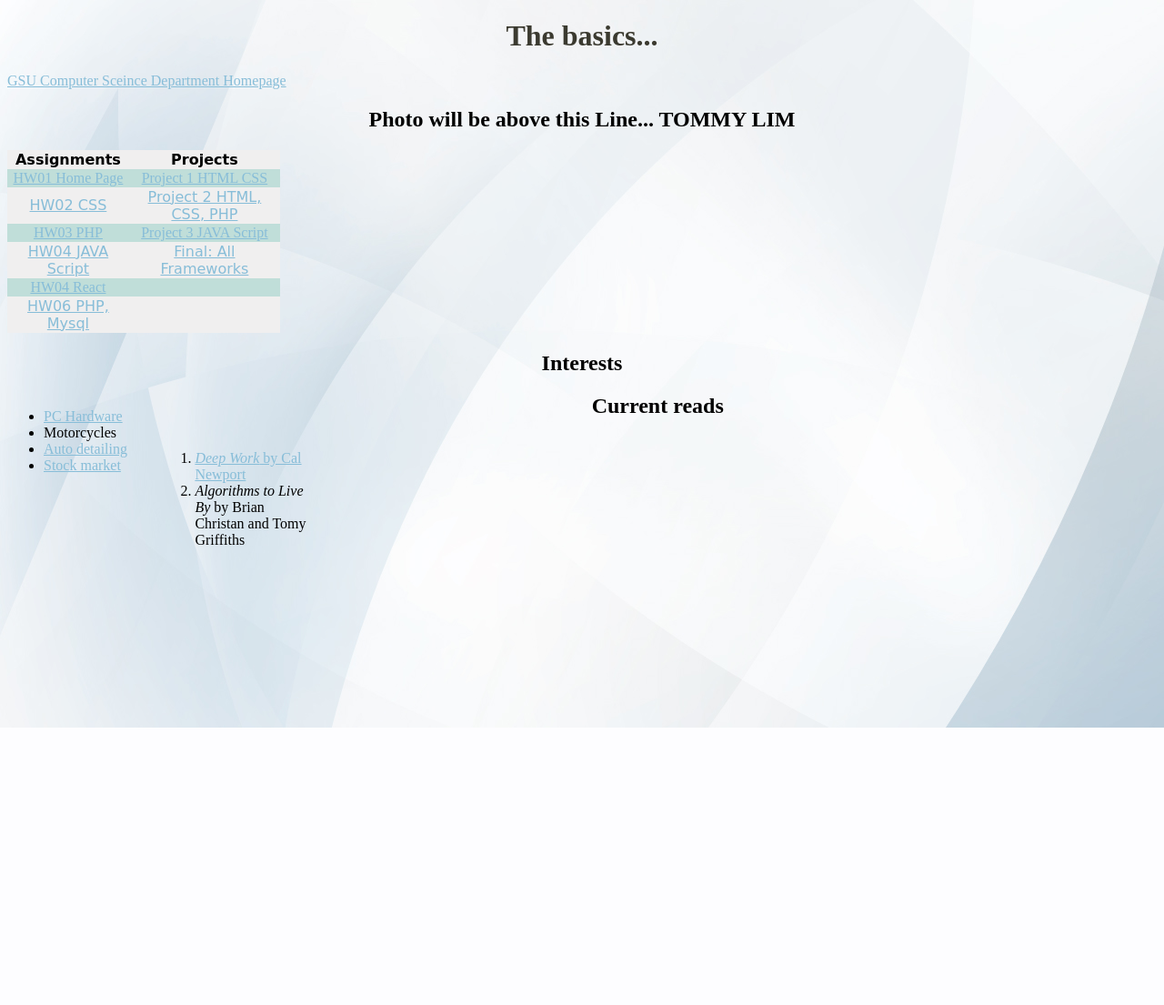
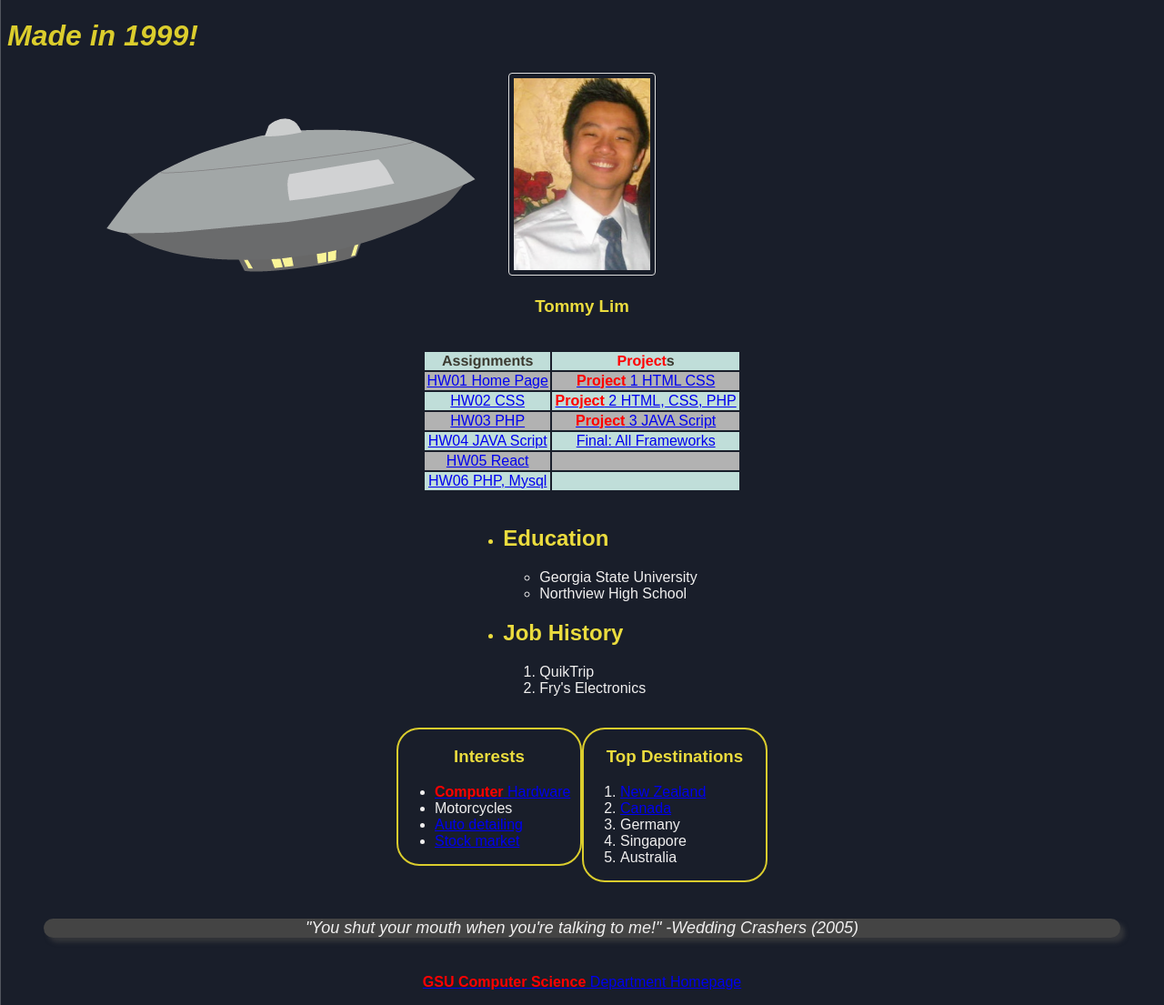
Before and after one commit to thomadeus/thomadeus.github.io, a PHP site: page / in a window 1280 px wide. Shown: the whole page at 91% size. Before the commit the page ends 800 px from the top, so only its background shows below. Run offline with PHP 8.4, Linux system fonts and the light colour scheme.

Commit message:
finished
push push push

```diff
--- a/wp_hw1_gitpage/dummypage.html
+++ b/wp_hw1_gitpage/dummypage.html
@@ -3,9 +3,11 @@
 <head>
     <meta charset="UTF-8">
     <meta name="viewport" content="width=device-width, initial-scale=1.0">
-    <title>Document</title>
+    <meta name="author" content="Tommy Lim">
+    <title>Tommy Lim GitHub Page WIP</title>
 </head>
 <body>
     <h1>UNDER CONSTRUCTION</h1>
+    <h2><a href="./index.html">Return to Tommy Lim's github page</a></h2>
 </body>
 </html>
--- a/wp_hw1_gitpage/index.html
+++ b/wp_hw1_gitpage/index.html
@@ -1,78 +1,110 @@
 <!DOCTYPE html>
 <html lang="en">
+    <!--Webpro Spring 20201-->
+    <!--Author: Tommy Lim-->
+    <!--Date: 02/03/2021-->
 <head>
     <meta charset="UTF-8">
     <meta name="viewport" content="width=device-width, initial-scale=1.0">
-    <title>Tommy Lim GitHub Page</title>
+    <meta name="author" content="Tommy Lim">
+    <title>Tommy Lim GitHub Page WIP</title>
     <link href="stylesheet.css" rel="stylesheet" type="text/css">
 </head>
 <body>
-    <h1>The basics...</h1>
-    <a href ="http://www.cs.gsu.edu/" target="_blank">GSU Computer Sceince Department Homepage</a>
-    <!-- PLACE PHOTO IMG HERE -->
-    <h2>Photo will be above this Line... TOMMY LIM </h2>
+    <h1 id="opening" class="shiftleft">Made in 1999!</h1>
+    <div>
+        <!-- PLACE PHOTO IMG HERE -->
+        <img src ="headshot.png" alt="headshot">
+        <h3>Tommy Lim</h3>
+    </br>
+    </div>
 
     <!--Assignments zebra table here-->
     <div>
         <table class="zebra">
             <tr>
                 <th>Assignments</th>
-                <th>Projects</th>
+                <th><span class="redbold">Project</span>s</th>
             </tr>
             <tr>
                 <td><a href="?">HW01 Home Page</a></td>
-                <td><a href="./dummypage.html">Project 1 HTML CSS</a></td>
+                <td><a href="./dummypage.html"><span class="redbold">Project</span> 1 HTML CSS</a></td>
             </tr>
             <tr>
                 <td><a href="./dummypage.html">HW02 CSS</a></td>
-                <td><a href="./dummypage.html">Project 2 HTML, CSS, PHP</a></td>
+                <td><a href="./dummypage.html"><span class="redbold">Project</span> 2 HTML, CSS, PHP</a></td>
             </tr>
             <tr>
                 <td><a href="./dummypage.html">HW03 PHP</a></td>
-                <td><a href="./dummypage.html">Project 3 JAVA Script</a></td>
+                <td><a href="./dummypage.html"><span class="redbold">Project</span> 3 JAVA Script</a></td>
             </tr>
             <tr>
                 <td><a href="./dummypage.html">HW04 JAVA Script</a></td>
                 <td><a href="./dummypage.html">Final: All Frameworks</a></td>
             </tr>
-                <td><a href="./dummypage.html">HW04 React</a></td>
+                <td><a href="./dummypage.html">HW05 React</a></td>
                 <td></td>
             </tr>
             <tr>
                 <td><a href="./dummypage.html">HW06 PHP, Mysql</a></td>
                 <td></td>
             </tr>
+        </table>
+        </br>
+    </div>
 
-        </table>
-    </div>
-    <!-- list of hobbies and list of something else-->
-    <div class="randinfo">
-        <div class="listbox">
-            <h2>Interests</h2>
-            <ul class="uleft">
-                <li><a href="https://www.gamersnexus.net/">PC Hardware</a></li>
-                <li>Motorcycles</li>
-                <li><a href="https://www.reddit.com/r/AutoDetailing/">Auto detailing</a></li>
-                <li><a href="https://www.investopedia.com/">Stock market</a></li>
-            </ul>
-        </div>
-       <div class="listbox">
-           <h2>Current reads</h2>
-            <ol class="oleft">
-                <li><a href="https://www.amazon.com/Deep-Work-Focused-Success-Distracted/dp/1455586692"><i>Deep Work</i> by Cal Newport</a></li>
-                <li><i>Algorithms to Live By</i> by Brian Christan and Tomy Griffiths</li>
-            </ol>
-       </div>
-    </div>
     <!-- nested list for education(heading req, and bulleted list of schools)
     Job hoistory (heading Required) numbered list -->
     <div>
+        <div class="box-wrap">
+            <ul>
+                <li><h2 class="shiftleft">Education</h2></li>
+                <ul class="shiftleft">
+                    <li>Georgia State University</li>
+                    <li>Northview High School</li>
+                </ul>
+                <li><h2 class="shiftleft">Job History</h2></li>
+                <ol class="shiftleft">
+                    <li>QuikTrip</li>
+                    <li>Fry's Electronics</li>
+                </ol>
+            </ul>
+        </div>
+    </div>
 
+    <div class="box-wrap">
+    </br>
+        <!-- list of hobbies and list of something else-->
+        <div class="leftbox">
+            <h3>Interests</h3>
+            <ul>
+                <li><a href="https://www.gamersnexus.net/" target="_blank"><span class="redbold">Computer</span> Hardware</a></li>
+                <li>Motorcycles</li>
+                <li><a href="https://www.reddit.com/r/AutoDetailing/"target="_blank">Auto detailing</a></li>
+                <li><a href="https://www.investopedia.com/" target="_blank">Stock market</a></li>
+            </ul>
+        </div>
+
+        <div class="leftbox">
+            <h3>Top Destinations</h3>
+            <ol>
+                <li><a href="https://www.immigration.govt.nz/">New Zealand</a></li>
+                <li><a href="https://www.canada.ca/en/services/immigration-citizenship.html">Canada</a></li>
+                <li>Germany</li>
+                <li>Singapore</li>
+                <li>Australia</li>
+            </ol>
+        </div>
     </div>
 
     <!-- favorite quote e.g poem or line from a movie -->
-    <div>
+    <div class="shadebox">
+        <div class="content">
+            <p id="quote">"You shut your mouth when you're talking to me!" -Wedding Crashers (2005)</p>
+        </div>
+    </div>
 
-    </div>
+    <p><a href="http://www.cs.gsu.edu/" target="_blank"><span class="redbold">
+        GSU Computer Science</span> Department Homepage</a></p>
 </body>
 </html>
--- a/wp_hw1_gitpage/stylesheet.css
+++ b/wp_hw1_gitpage/stylesheet.css
@@ -1,22 +1,47 @@
 /*background image */
 body {
-    background-image: url("./background-site.jpg");
-}
-
-h1 {
-    color: #3b3a30; /* blackish */
+    background-image: url("./ufo.png");
+    font-family: sans-serif, Helvetica;
+    color: #ebdc3e;
     text-align: center;
 }
 
-h2 {
-    text-align: center;
+h1#opening {
+    color: #dbcd2d;
+    font-style: italic;
+}
+
+img {
+    border: 1px solid #ddd;
+    border-radius: 4px;
+    padding: 5px;
+    width: 150px;
+}
+
+
+
+p#quote {
+    font-style: italic;
+    font-size: large;
+    color: #f0efef;
+}
+
+
+.redbold {
+    color: red;
+    font-weight: bold;
 }
 
 table.zebra {
-    border-collapse: collapse;
-    width: 300px;
+    border-collapse: separate;
+    margin-left: auto;
+    margin-right: auto;
+    width: 350px;
+}
 
-
+table.zebra th {
+    font-family: Helvetica;
+    color:  #3b3a30;
 }
 
 table.zebra td {
@@ -24,22 +49,22 @@
 }
 
 table.zebra tr:nth-child(odd) {
-    background-color: #f0efef;
-    font-family: cursive;
+    background-color:#c0ded9;
 }
 
 table.zebra tr:nth-child(even) {
-    background-color: #c0ded9;
+    background-color: #b2b2b2;
 }
 
 /* unclicked link color */
 a:link {
-    color: #87bdd8;
+    color: #0000EE;
 }
 
 /* link color after its been visited */
 a:visited {
-    color: #b0aac0;
+    color: #551A8B;
+    text-decoration: underline;
 }
 
 /* link color when hovered over */
@@ -50,15 +75,51 @@
 
 /* link when left mouse held over */
 a:active {
-    color: #ff7b25
+    color: #ff7b25;
+    text-decoration: underline;
 }
 
-ul.uleft {
-    width: 10%;
+.box-wrap {
+    display: inline-block;
+}
+.leftbox {
+    width: 200px;
     float: left;
+    border: 2px solid #dbcd2d;
+    border-radius: 25px;
 }
 
-ol.oleft {
-    width: 10%;
-    float: left;
+.leftbox ul li  {
+    text-align: left;
+    color: #f0efef;
 }
+
+.leftbox ol li {
+    text-align: left;
+    color: #f0efef;
+}
+
+.shiftleft {
+    text-align: left;
+}
+
+ul.shiftleft li {
+    text-align: left;
+    color: #f0efef;
+}
+
+ol.shiftleft li {
+    color: #f0efef;
+}
+
+
+
+/*Borrowing snippet from tutorial*/
+.shadebox {
+    margin: 40px;
+    border-radius: 15px;
+	background-color: rgb(68,68,68); /* Needed for IEs */
+	-moz-box-shadow: 5px 5px 5px rgba(68,68,68,0.6);
+	-webkit-box-shadow: 5px 5px 5px rgba(68,68,68,0.6);
+	box-shadow: 5px 5px 5px rgba(68,68,68,0.6);
+}
```
Also changed, not shown: wp_hw1_gitpage/gunmetal.jpg (added), wp_hw1_gitpage/headshot.png (added), wp_hw1_gitpage/paperplane.jpg (added), wp_hw1_gitpage/ufo.png (added), 1 other file.
